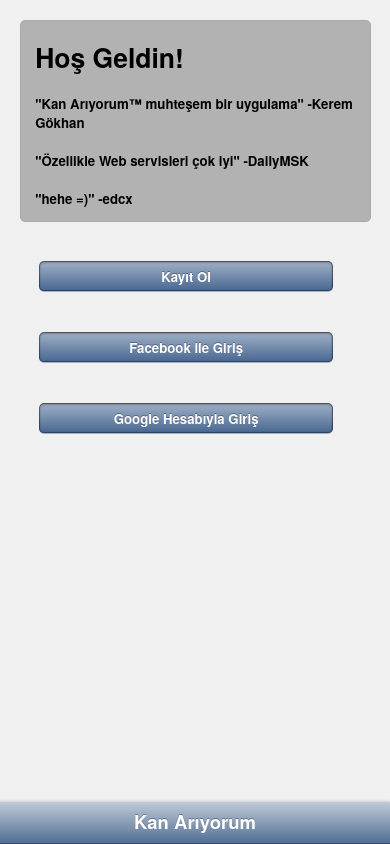
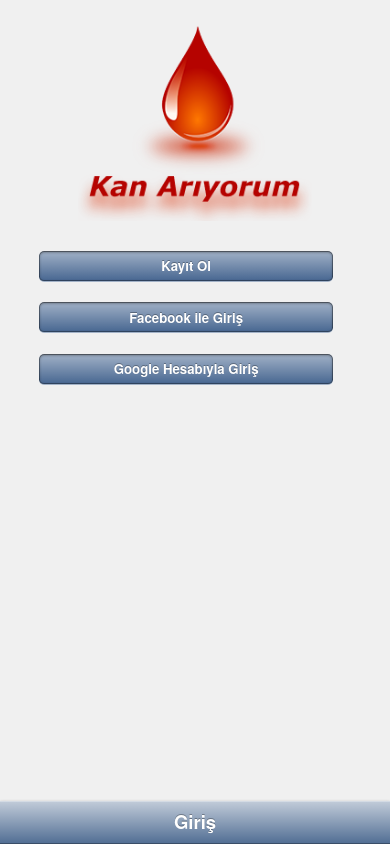
Before and after one commit to keremgokhan/Hackhaton2, a plain HTML site: page Kan_Ariyorum/index.html in a window 390 px wide. Drawn offline with Linux system fonts and the light colour scheme; some packages are replaced by stand-ins of ours.

Commit message:
yeni logolar, giriş ekranına da logo eklendi, butonların aralarıkları düşürüldü

```diff
--- a/Kan_Ariyorum/index.html
+++ b/Kan_Ariyorum/index.html
@@ -13,16 +13,9 @@
         <link href="styles/main.css" rel="stylesheet" />
     </head>
     <body>
-        <div data-role="view" id="home" data-title="Kan Arıyorum">
+        <div data-role="view" id="home" data-title="Giriş">
             <div id="firstScreen">
-                <h1>Hoş Geldin!</h1>
-                <p>
-                    "Kan Arıyorum&trade; muhteşem bir uygulama" -Kerem Gökhan
-                    <br><br>
-                    "Özellikle Web servisleri çok iyi" -DailyMSK
-                    <br><br>
-                    "hehe =)" -edcx
-                </p>
+                <img class="app-logo" src="styles/images/logoAndName.png" />
             </div>
             <div class="buttons">
                 <a href="register.html" id="registerButton" data-role="button" data-click="openRegister">Kayıt Ol</a>
--- a/Kan_Ariyorum/styles/main.css
+++ b/Kan_Ariyorum/styles/main.css
@@ -13,8 +13,7 @@ body
     text-align: center;
 }
 
-#welcomeScreen,
-#firstScreen
+#welcomeScreen
 {
     margin-top: 5%;
     margin-left: 5%;
@@ -23,6 +22,12 @@ body
     border: 1px solid #AAA;
     border-radius: 5px;
 
+}
+
+#firstScreen
+{
+    margin-top: 5%;
+    text-align: center;
 }
 
 .buttons
@@ -41,10 +46,16 @@ body
     width: 70%;
     margin-left: 10%;
     margin-right: 10%;
-    margin-top: 10%;
+    margin-top: 5%;
     text-align: center;
 }
 
+.app-logo
+{
+    width: 60%;
+    float: center;
+    margin: .5em 0;
+}
 
 #txtName
 {
```
Also changed, not shown: Kan_Ariyorum/mainMenu.html (+4 -4 lines), Kan_Ariyorum/styles/images/logo.png (added), Kan_Ariyorum/styles/images/logoAndName.png (added), 1 other file.
